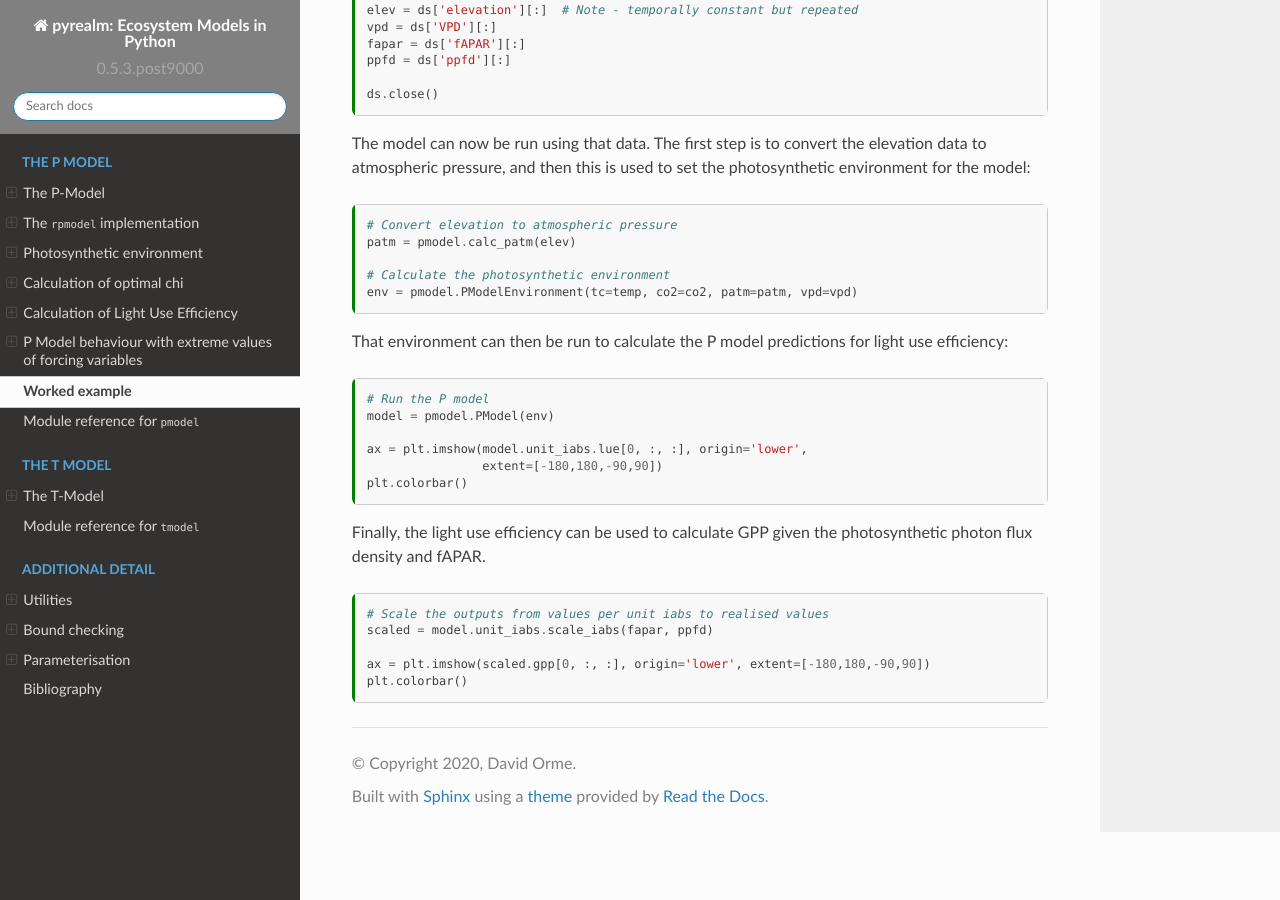
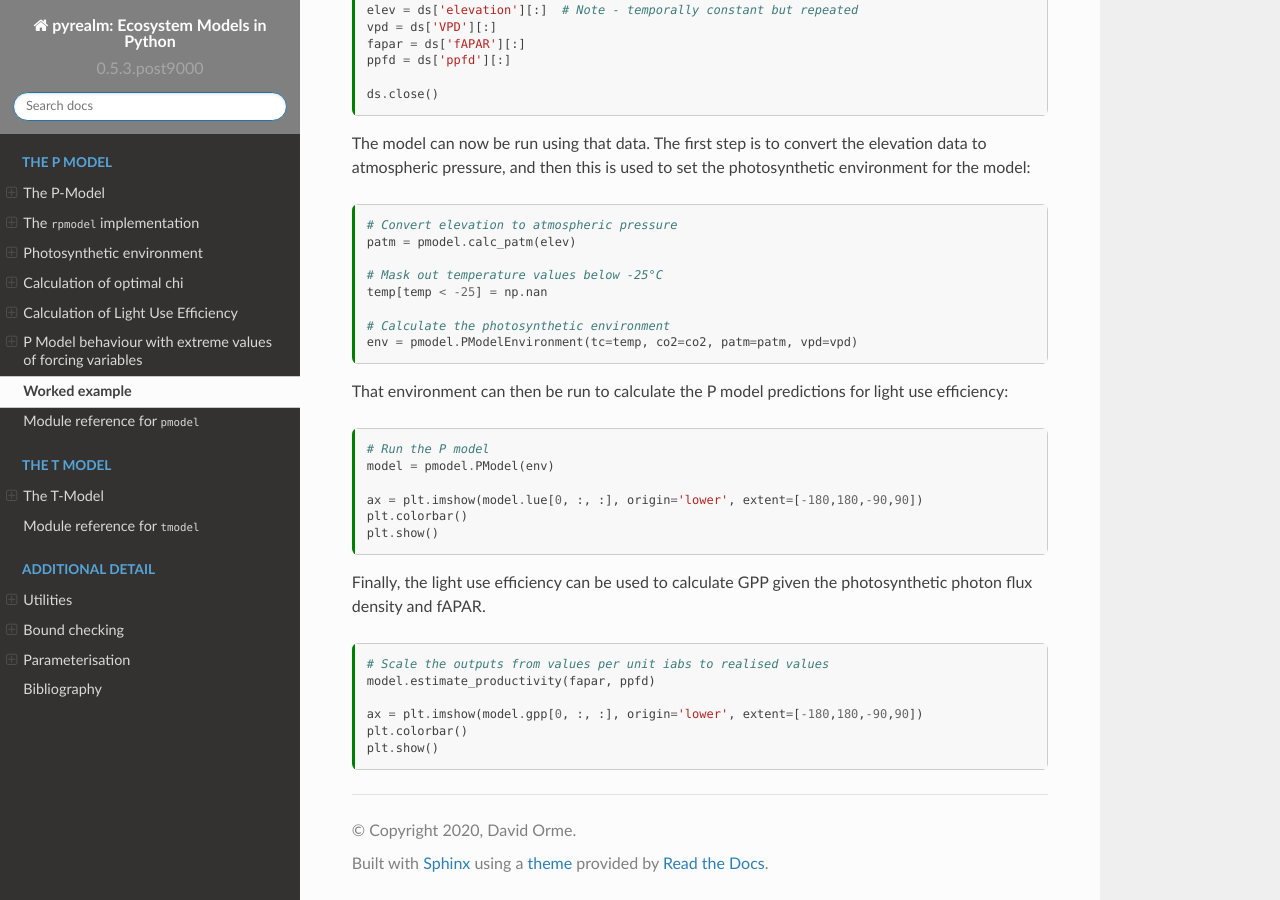
Before and after one commit to ImperialCollegeLondon/pyrealm, a Sphinx documentation site: the page built from source/pmodel/global_example.md, in a window 1280 px wide and 900 px high, scrolled down 550 px. Built offline with Sphinx 7.4.7 and the Read the Docs theme 2.0.0, drawn with Linux system fonts in a browser that asks for light colours.

Commit message:
Fixing broken code in docs

````diff
--- a/source/pmodel/global_example.md
+++ b/source/pmodel/global_example.md
@@ -50,6 +50,9 @@ photosynthetic environment for the model:
 # Convert elevation to atmospheric pressure
 patm = pmodel.calc_patm(elev)
 
+# Mask out temperature values below -25°C
+temp[temp < -25] = np.nan
+
 # Calculate the photosynthetic environment
 env = pmodel.PModelEnvironment(tc=temp, co2=co2, patm=patm, vpd=vpd)
 ```
@@ -62,9 +65,9 @@ light use efficiency:
 # Run the P model
 model = pmodel.PModel(env)
 
-ax = plt.imshow(model.unit_iabs.lue[0, :, :], origin='lower',
-                extent=[-180,180,-90,90])
+ax = plt.imshow(model.lue[0, :, :], origin='lower', extent=[-180,180,-90,90])
 plt.colorbar()
+plt.show()
 ```
 
 Finally, the light use efficiency can be used to calculate GPP given the
@@ -73,8 +76,9 @@ photosynthetic photon flux density and fAPAR.
 
 ```{code-cell} ipython3
 # Scale the outputs from values per unit iabs to realised values
-scaled = model.unit_iabs.scale_iabs(fapar, ppfd)
+model.estimate_productivity(fapar, ppfd)
 
-ax = plt.imshow(scaled.gpp[0, :, :], origin='lower', extent=[-180,180,-90,90])
+ax = plt.imshow(model.gpp[0, :, :], origin='lower', extent=[-180,180,-90,90])
 plt.colorbar()
+plt.show()
 ```
````
Also changed, not shown: source/pmodel/optimal_chi.md (+8 -0 lines).
